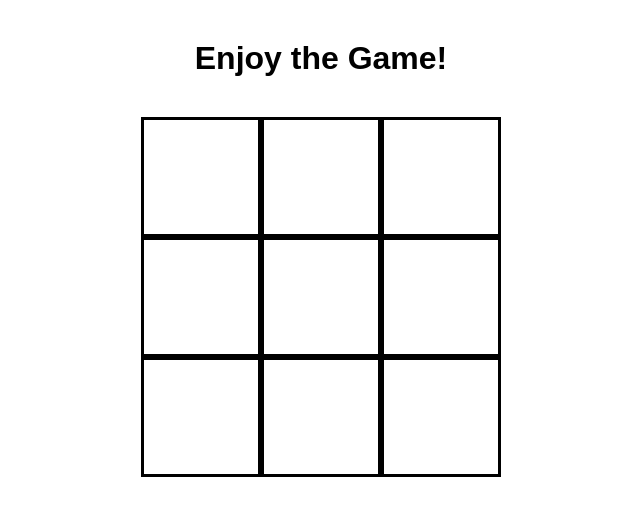
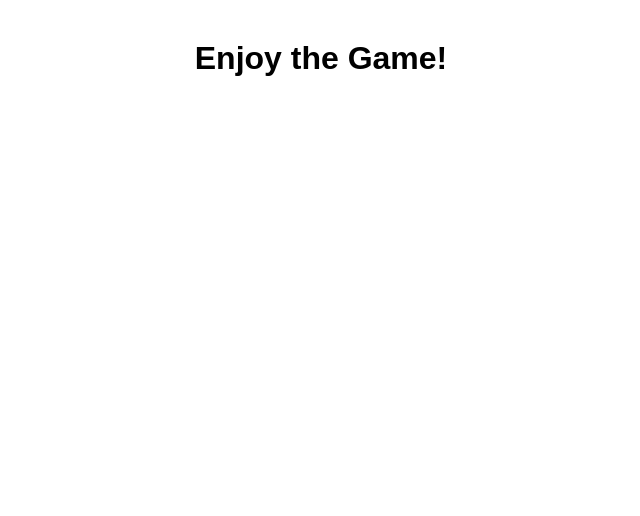
Before and after one commit to fln99/tic-tac-toe, a plain HTML site: page index.html in a window 1280 px wide. Shown: the whole page, without its empty margins (319-959 px from the left). Drawn offline with Linux system fonts and the light colour scheme.

Commit message:
new update on html

```diff
--- a/index.html
+++ b/index.html
@@ -12,17 +12,7 @@
         <header>
             <h1>Enjoy the Game!</h1>
         </header>
-        <section class="gameBoard">
-            <div></div>
-            <div></div>
-            <div></div>
-            <div></div>
-            <div></div>
-            <div></div>
-            <div></div>
-            <div></div>
-            <div></div>
-        </section>
+        <section class="gameBoard"></section>
     </main>
     <script src="js/main.js"></script>
 </body>
```
